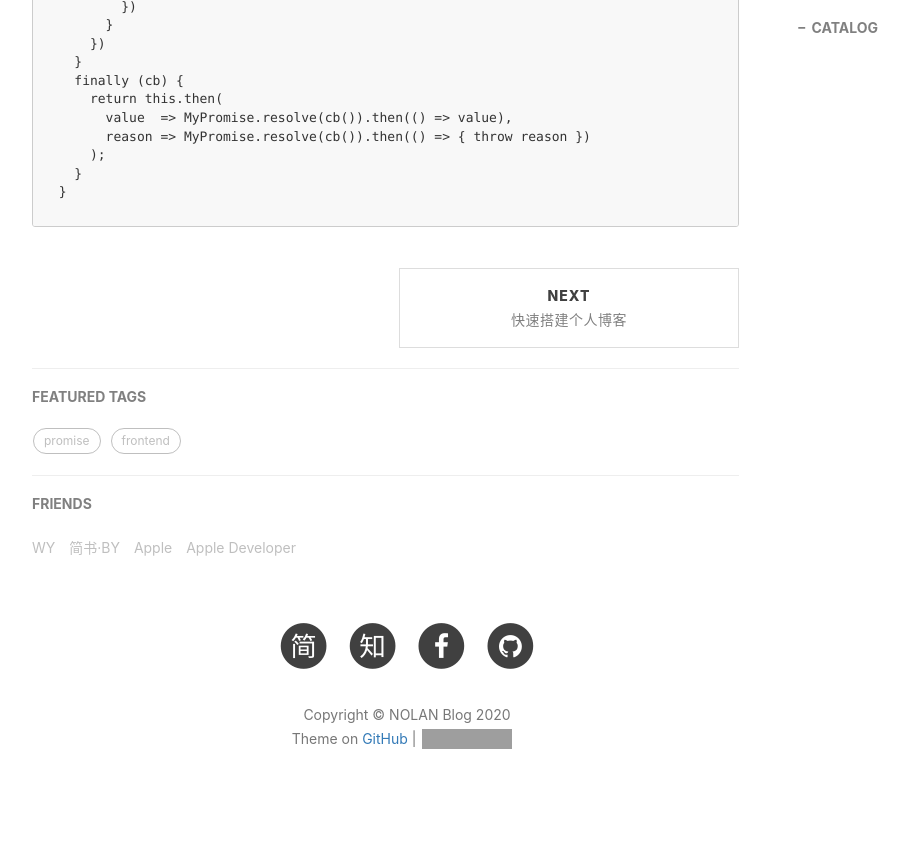
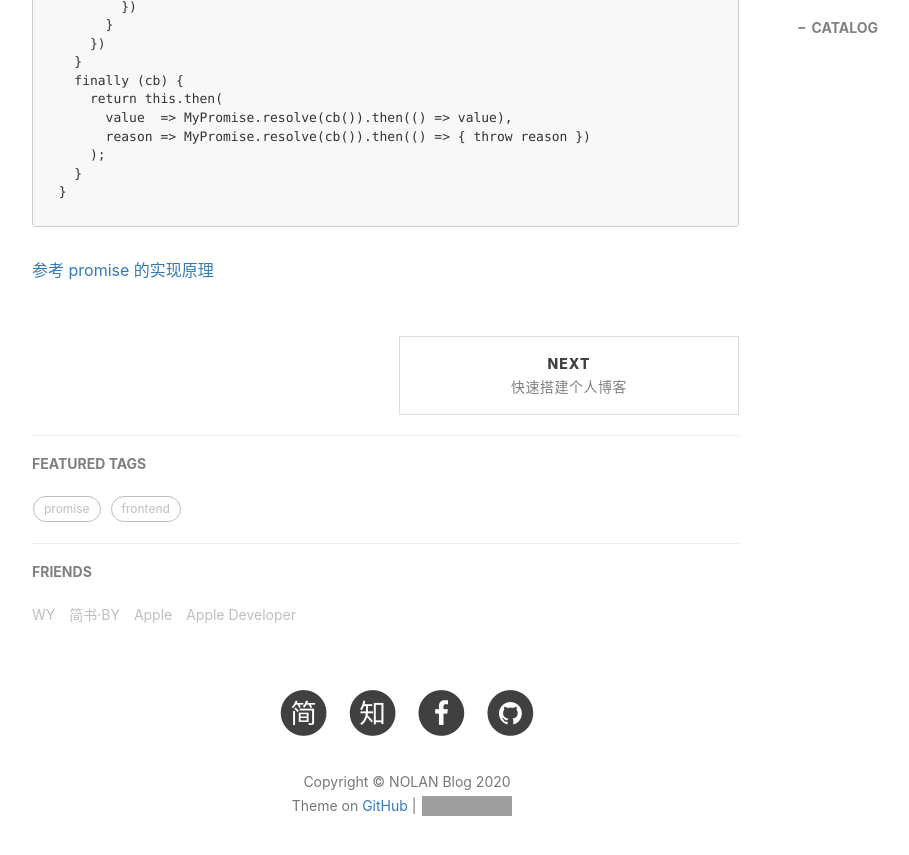
Before and after one commit to jiahao-si/jiahao-si.github.io, a Jekyll site: the page built from _posts/2020-01-04-Promise源码剖析.md, in a window 1280 px wide and 900 px high, scrolled down 7089 px. Shown: the top 855 px of the window, without its empty margins (233-1142 px from the left). Built offline with Jekyll 4.4.1, drawn with Linux system fonts in a browser that asks for light colours; nearby versions of some CDN libraries; comment, search, counter and statistics services are not loaded; grey boxes are pictures that could not be loaded.

Commit message:
Update 2020-01-04-Promise源码剖析.md

````diff
--- a/_posts/2020-01-04-Promise源码剖析.md
+++ b/_posts/2020-01-04-Promise源码剖析.md
@@ -369,3 +369,5 @@ class MyPromise {
   }
 
 ```
+
+[参考 promise 的实现原理](https://juejin.im/post/5b83cb5ae51d4538cc3ec354)
````
